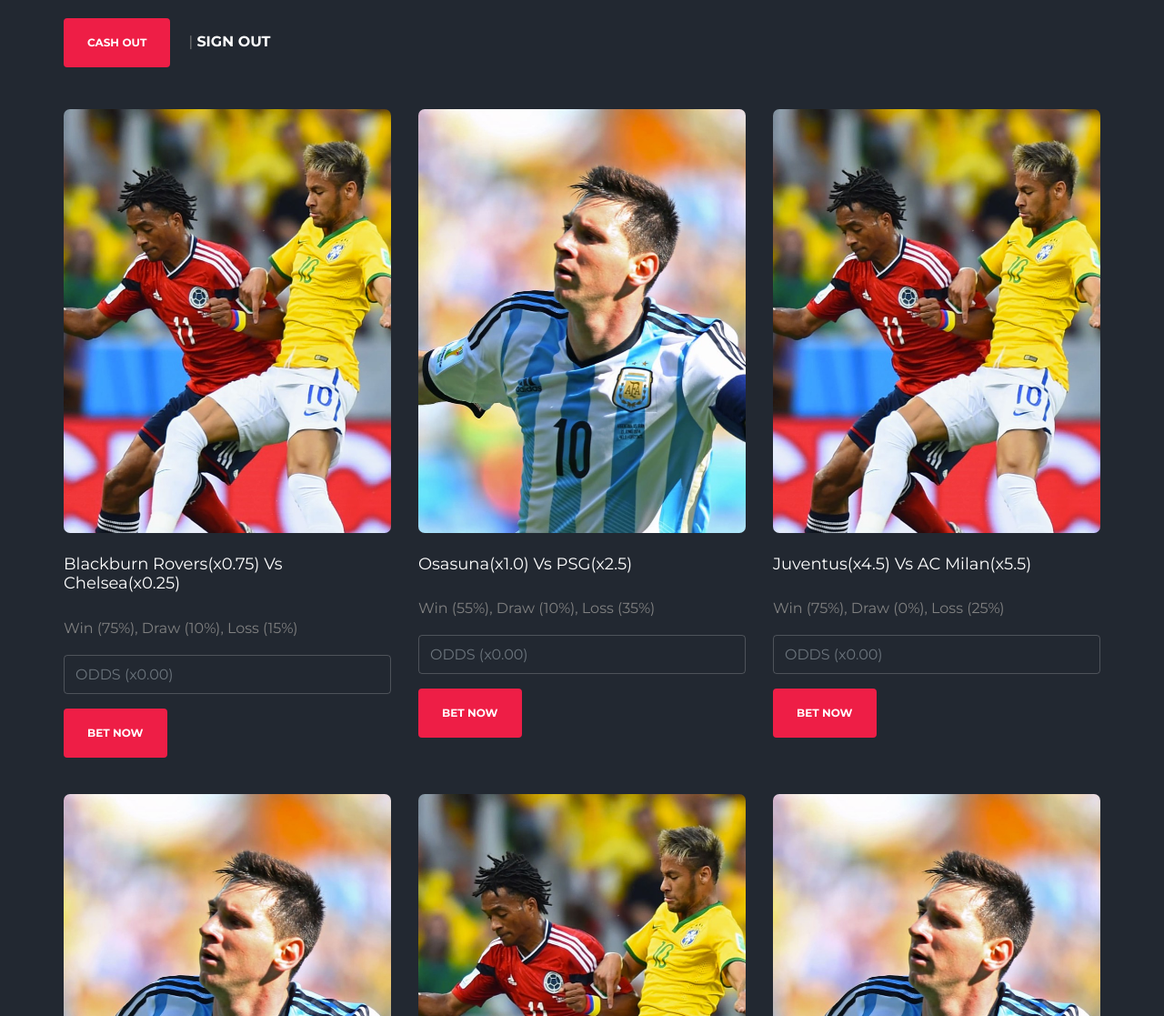
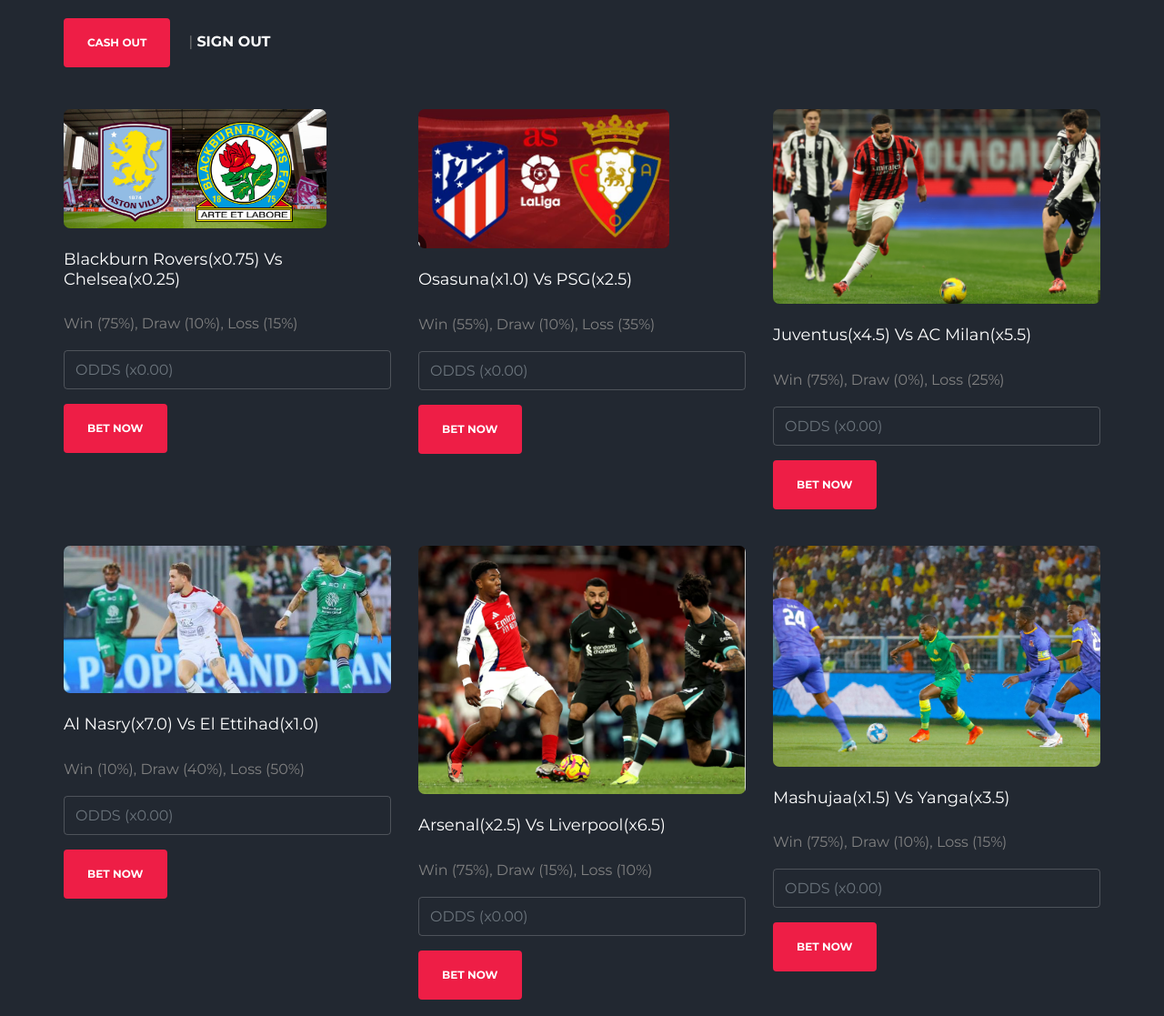
Before and after one commit to fmpiza/fridobetting, a plain HTML site: page bet.html in a window 1280 px wide. Shown: the part 860-1977 px from the top of the page at 91% size. Drawn offline with Linux system fonts and the light colour scheme; files whose address does not match are found by name.

Commit message:
Add files via upload

```diff
--- a/bet.html
+++ b/bet.html
@@ -97,7 +97,7 @@
         <div class="col-lg-4 mb-4">
           <div class="custom-media d-block">
             <div class="img mb-4">
-              <a href="single.html"><img src="images/img_1.jpg" alt="Image" class="img-fluid"></a>
+              <a href="single.html"><img src="images/blackburn.png" alt="Image" class="img-fluid"></a>
             </div>
             <div class="text">
 
@@ -114,7 +114,7 @@
         <div class="col-lg-4 mb-4">
           <div class="custom-media d-block">
             <div class="img mb-4">
-              <a href="single.html"><img src="images/img_3.jpg" alt="Image" class="img-fluid"></a>
+              <a href="single.html"><img src="images/osasuna.png" alt="Image" class="img-fluid"></a>
             </div>
             <div class="text">
 
@@ -131,7 +131,7 @@
         <div class="col-lg-4 mb-4">
           <div class="custom-media d-block">
             <div class="img mb-4">
-              <a href="single.html"><img src="images/img_1.jpg" alt="Image" class="img-fluid"></a>
+              <a href="single.html"><img src="images/millan.PNG" alt="Image" class="img-fluid"></a>
             </div>
             <div class="text">
 
@@ -147,7 +147,7 @@
         <div class="col-lg-4 mb-4">
           <div class="custom-media d-block">
             <div class="img mb-4">
-              <a href="single.html"><img src="images/img_3.jpg" alt="Image" class="img-fluid"></a>
+              <a href="single.html"><img src="images/etihad.JPG" alt="Image" class="img-fluid"></a>
             </div>
             <div class="text">
 
@@ -164,7 +164,7 @@
         <div class="col-lg-4 mb-4">
           <div class="custom-media d-block">
             <div class="img mb-4">
-              <a href="single.html"><img src="images/img_1.jpg" alt="Image" class="img-fluid"></a>
+              <a href="single.html"><img src="images/liverpool.PNG" alt="Image" class="img-fluid"></a>
             </div>
             <div class="text">
 
@@ -180,7 +180,7 @@
         <div class="col-lg-4 mb-4">
           <div class="custom-media d-block">
             <div class="img mb-4">
-              <a href="single.html"><img src="images/img_3.jpg" alt="Image" class="img-fluid"></a>
+              <a href="single.html"><img src="images/mashujaayanga.PNG" alt="Image" class="img-fluid"></a>
             </div>
             <div class="text">
 
```
